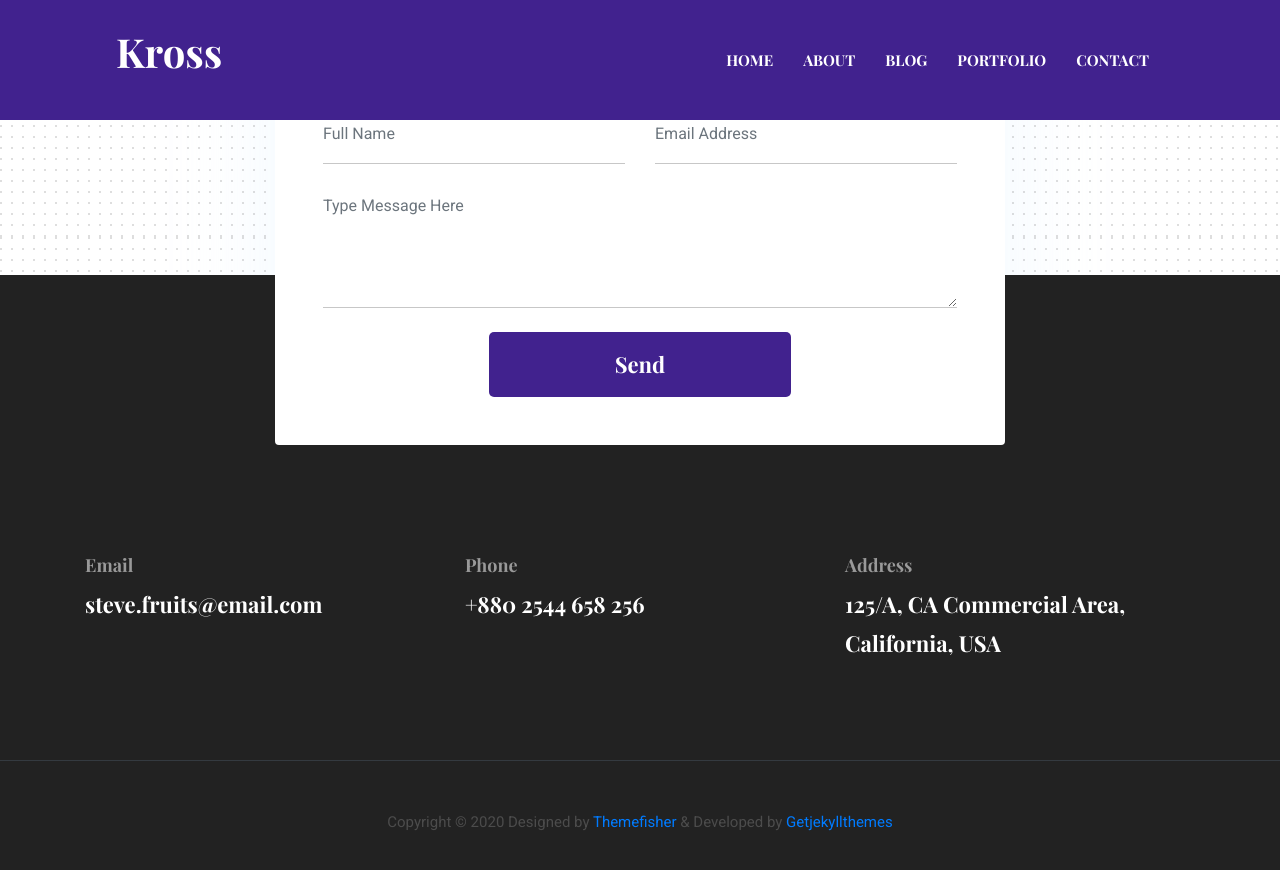
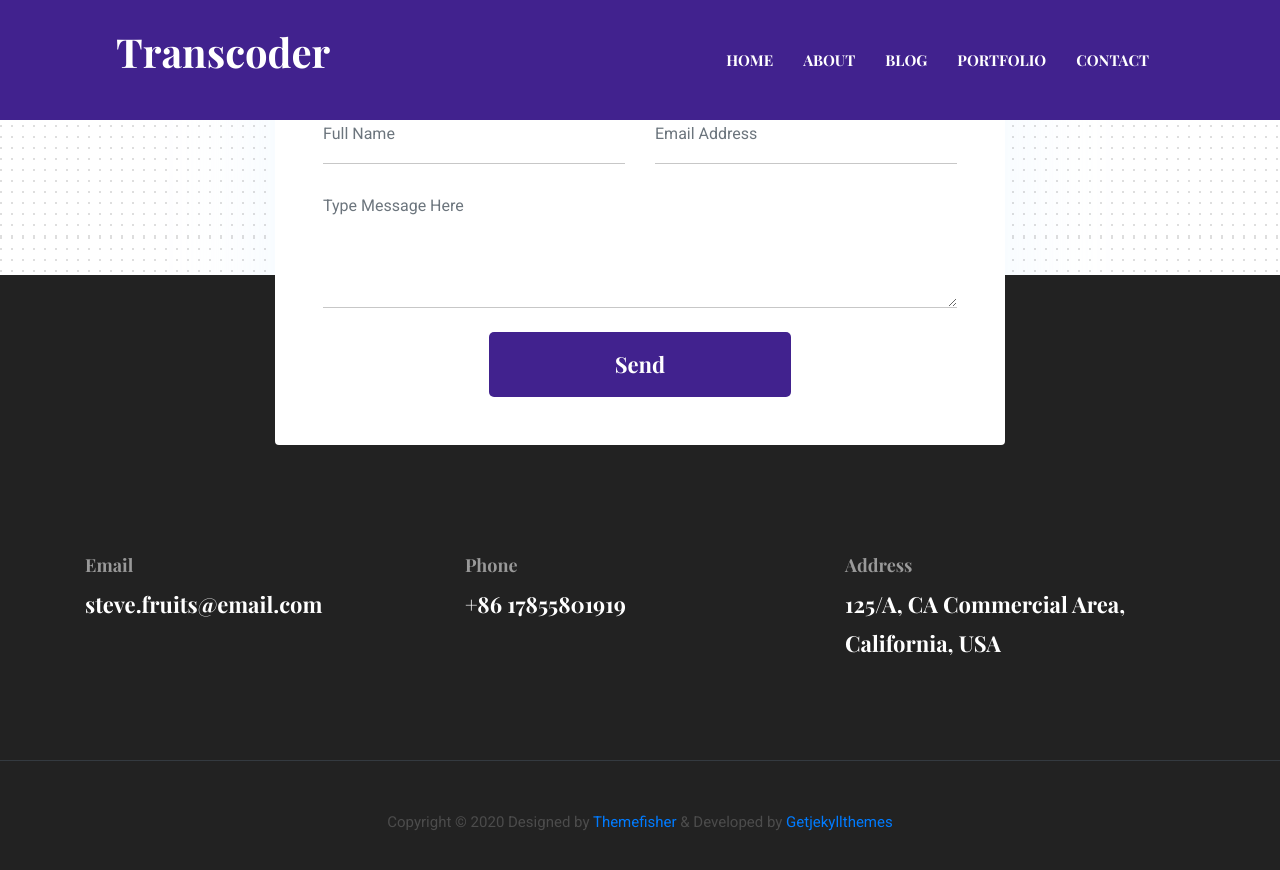
Before and after one commit to Zju-Transcoder/zju-transcoder.github.io, a Jekyll site: the page built from index.html, in a window 1280 px wide and 900 px high, scrolled down 6590 px. Shown: the top 870 px of the window. Built offline with Jekyll 4.4.1, drawn with Linux system fonts in a browser that asks for light colours.

Commit message:
Site updated at 2023-03-08 17:58:21

```diff
--- a/_data/settings.yml
+++ b/_data/settings.yml
@@ -2,12 +2,12 @@
 #-------------------------------
 # General Site Settings
 
-title: Kross
+title: Transcoder
 logo:
-author: themefisher
+author: Fazzie
 description: this is meta description
 email: steve.fruits@email.com
-phone: +880 2544 658 256
+phone: +86 17855801919
 address: 125/A, CA Commercial Area, California, USA
 copyright: Copyright &copy; 2020 Designed by [Themefisher](https://themefisher.com) & Developed by [Getjekyllthemes](https://getjekyllthemes.com)
 
```
